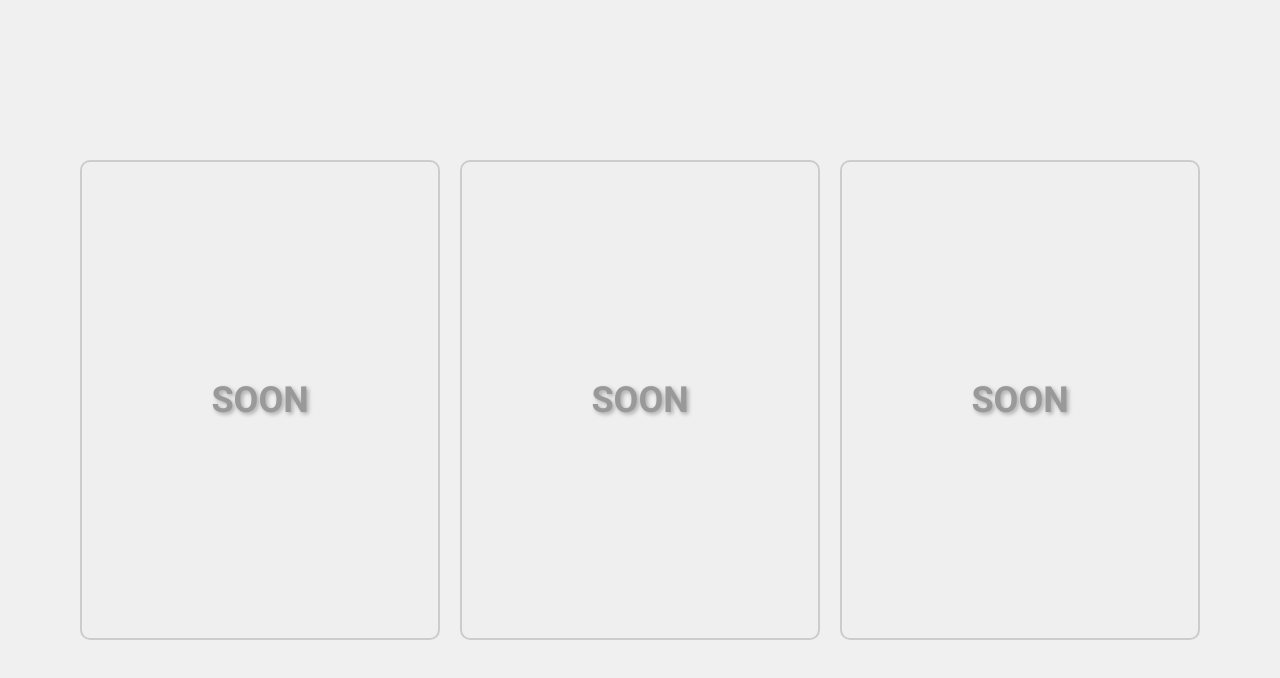
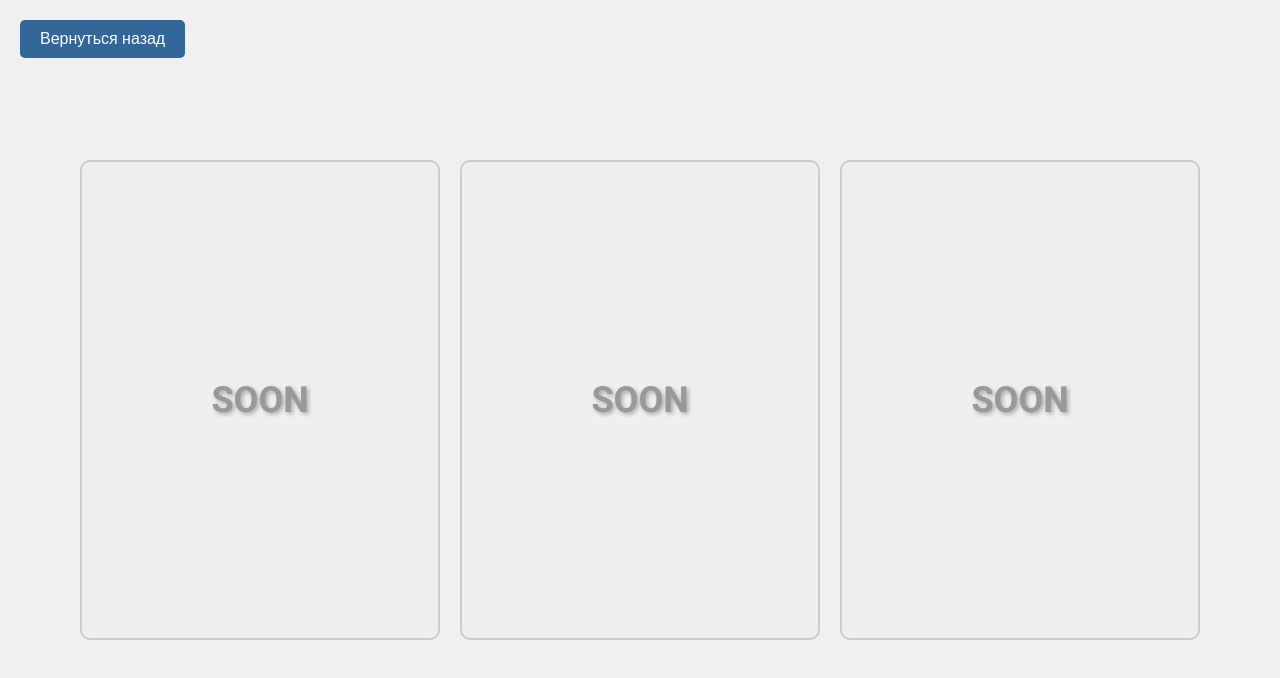
Before and after one commit to No4Ka299/G3laZi-Inspector, a plain HTML site: page story_choices.html in a window 1280 px wide. Drawn offline with Linux system fonts and the light colour scheme.

Commit message:
Add files via upload

```diff
--- a/story_choices.html
+++ b/story_choices.html
@@ -71,9 +71,31 @@
       z-index: 1; /* Чтобы текст был над фоном */
       pointer-events: none; /* Чтобы клики проходили сквозь текст */
     }
+
+    /* Стили для кнопки "Вернуться назад" */
+    .back-button {
+      position: absolute;
+      top: 20px;
+      left: 20px;
+      background-color: #336699;
+      color: white;
+      border: none;
+      padding: 10px 20px;
+      font-size: 16px;
+      cursor: pointer;
+      border-radius: 5px;
+      transition: background-color 0.3s ease;
+    }
+
+    .back-button:hover {
+      background-color: #003366;
+    }
   </style>
 </head>
 <body>
+  <!-- Кнопка "Вернуться назад" -->
+  <button class="back-button" onclick="goBack()">Вернуться назад</button>
+
   <div class="story-choice-container">
     <div class="story-choice soon" onclick="startStory('story1')">Сюжет 1</div>
     <div class="story-choice soon" onclick="startStory('story2')">Сюжет 2</div>
@@ -86,6 +108,10 @@
       // Можно перенаправить на другую страницу для начала игры:
       // window.location.href = "story_" + storyId + ".html";
     }
+
+    function goBack() {
+      window.location.href = "index.html"; // Перенаправляем на главную страницу
+    }
   </script>
 </body>
 </html>
```
